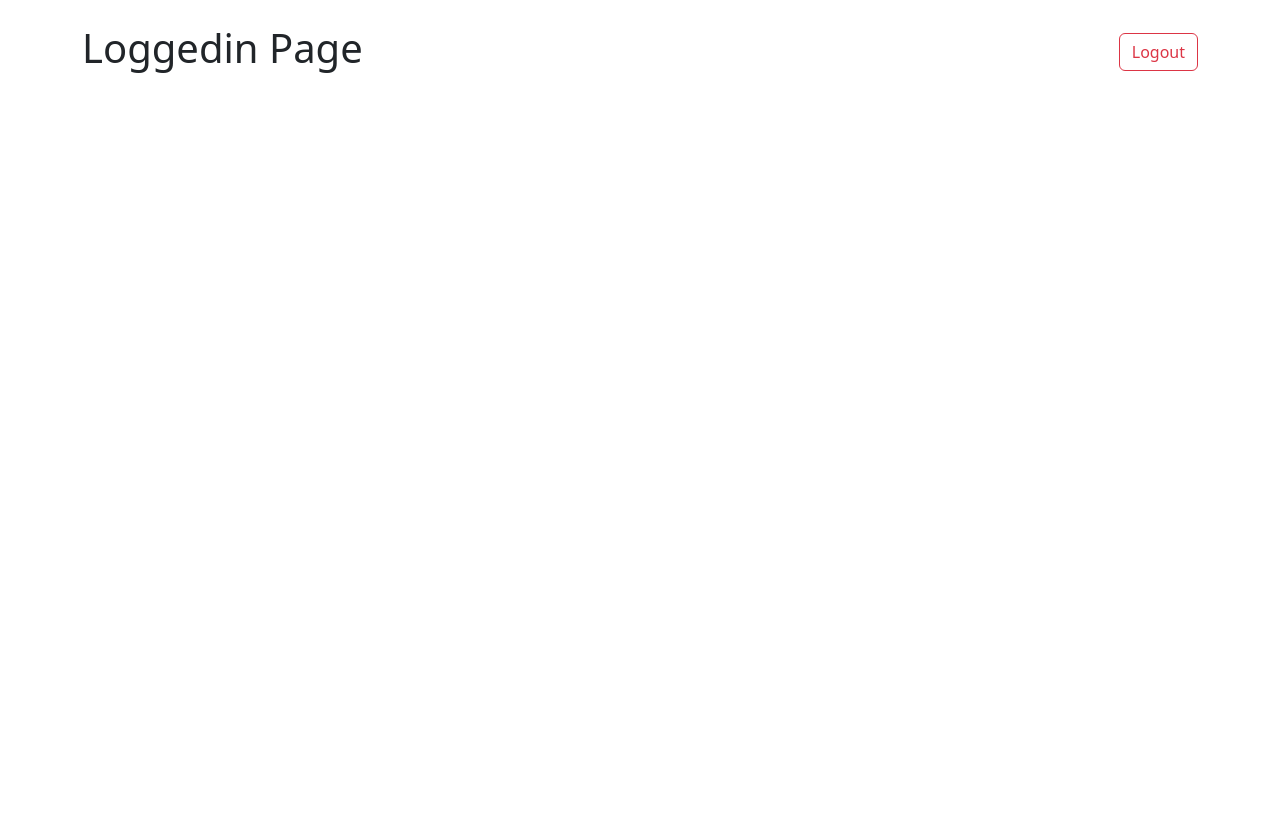
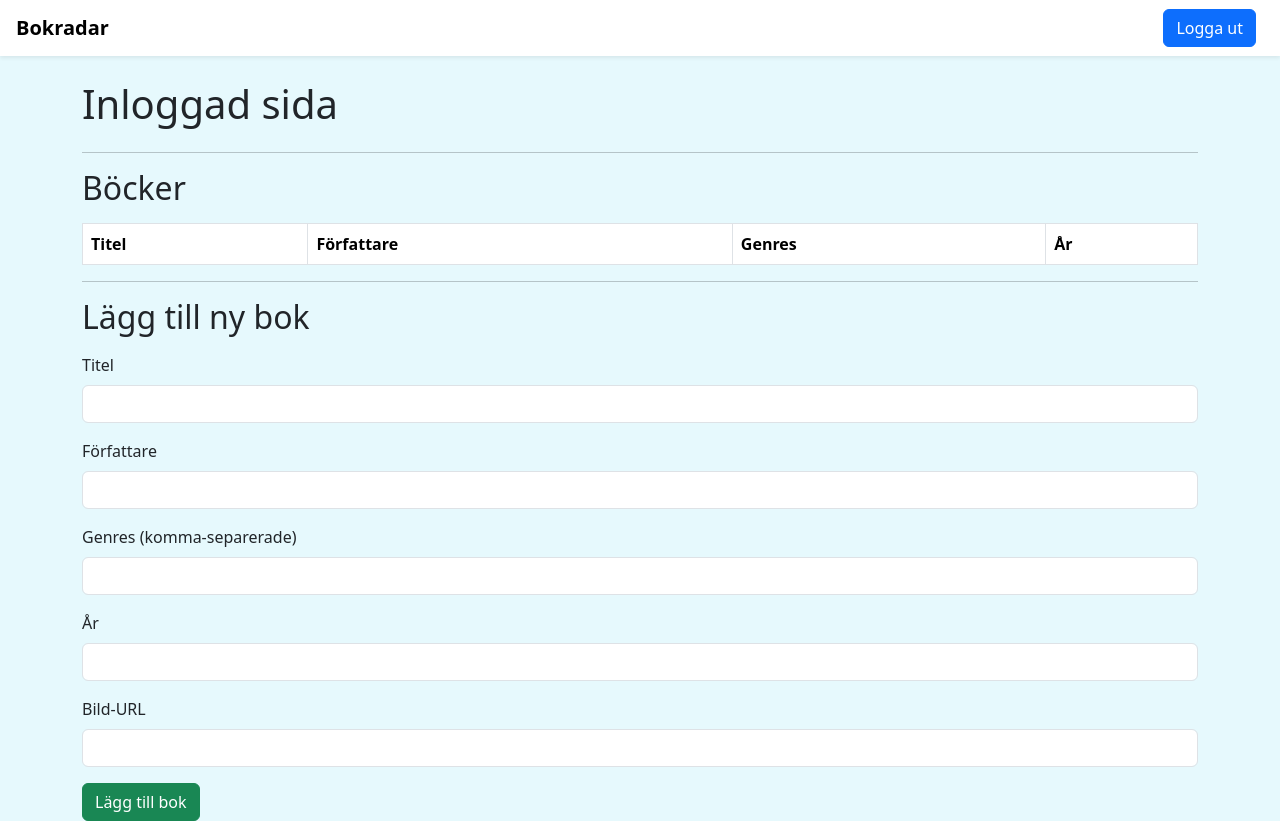
Before and after one commit to xAlexCode/Gruppuppgift2-API, a website: page public/loggedin.html in a window 1280 px wide. Before the commit the page ends 800 px from the top, so only its background shows below. Drawn offline with nearby package versions, Linux system fonts and the light colour scheme; no server answers.

Commit message:
Created table for existing books and a form to add new books in loggedin panel

```diff
--- a/public/loggedin.html
+++ b/public/loggedin.html
@@ -9,16 +9,79 @@
   <link href="https://cdn.jsdelivr.net/npm/bootstrap@5.3.3/dist/css/bootstrap.min.css" rel="stylesheet" integrity="sha384-QWTKZyjpPEjISv5WaRU9OFeRpok6YctnYmDr5pNlyT2bRjXh0JMhjY6hW+ALEwIH" crossorigin="anonymous">
   <link rel="stylesheet" href="css/style.css">
 </head>
-<body>
-  <div class="container">
-    <div class="d-flex justify-content-between align-items-center mt-4">
-      <h1>Loggedin Page</h1>
-      <button id="logout-btn" class="btn btn-outline-danger">Logout</button>
+
+<body class="bg-info bg-opacity-10">
+   <nav class="navbar navbar-light bg-white shadow-sm px-3">
+    <a class="navbar-brand fw-bold" href="index.html">Bokradar</a>
+
+    <div>
+      <button id="logoutBtn" class="btn btn-primary me-2">Logga ut</button>
     </div>
-    <p id="greeting"></p>
+  </nav>
+
+  <div class="container mt-4">
+
+    <div class="d-flex justify-content-between align-items-center">
+      <h1>Inloggad sida</h1>
+    </div>
+
+    <hr> <!-- Lärde mig att hr taggen ger en linje-->
+
+    <h2>Böcker</h2>
+
+    <!-- Tabell med böcker -->
+    <table class="table table-striped table-bordered mt-3">
+      <thead>
+        <tr>
+          <th>Titel</th>
+          <th>Författare</th>
+          <th>Genres</th>
+          <th>År</th>
+        </tr>
+      </thead>
+      <tbody id="booksTable"></tbody>
+    </table>
+
+    <hr>
+
+    <h2>Lägg till ny bok</h2>
+
+    <!-- Formulär för ny bok -->
+    <form id="addBookForm" class="mt-3">
+      <div class="mb-3">
+        <label class="form-label">Titel</label>
+        <input type="text" class="form-control" id="titleInput" required>
+      </div>
+
+      <div class="mb-3">
+        <label class="form-label">Författare</label>
+        <input type="text" class="form-control" id="authorInput" required>
+      </div>
+
+      <div class="mb-3">
+        <label class="form-label">Genres (komma-separerade)</label>
+        <input type="text" class="form-control" id="genresInput" required>
+      </div>
+
+      <div class="mb-3">
+        <label class="form-label">År</label>
+        <input type="number" class="form-control" id="yearInput" required>
+      </div>
+
+      <div class="mb-3">
+        <label class="form-label">Bild-URL</label>
+        <input type="text" class="form-control" id="imageInput">
+      </div>
+
+      <button class="btn btn-success" type="submit">Lägg till bok</button>
+    </form>
+
   </div>
+
+
   <script src="https://cdn.jsdelivr.net/npm/bootstrap@5.3.3/dist/js/bootstrap.bundle.min.js" integrity="sha384-YvpcrYf0tY3lHB60NNkmXc5s9fDVZLESaAA55NDzOxhy9GkcIdslK1eN7N6jIeHz" crossorigin="anonymous"></script>
+  <script src="js/loggedin.js"></script>
   <script src="js/functions.js"></script>
-  <script src="js/protected.js"></script>
+
 </body>
 </html>
```
